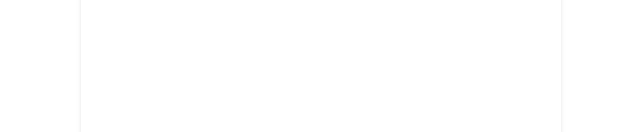
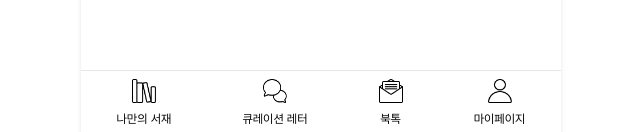
Before and after one commit to SSAFY-BOOKKOO/backend, a React (Vite) app in the folder frontend/: page /curation/receive in a window 1280 px wide. Shown: the part 665-797 px from the top of the page, without its empty margins (319-959 px from the left). Built offline with nearby package versions, Linux system fonts and the light colour scheme.

Commit message:
design : 바텀탭 하단 고정

```diff
--- a/frontend/src/App.jsx
+++ b/frontend/src/App.jsx
@@ -1,8 +1,6 @@
-import React from 'react'; // eslint-disable-line no-unused-vars
 import { Outlet } from 'react-router-dom';
-// import BackButton from './components/@common/Back';
 import Header from './components/Layout/Header';
-import Footer from './components/Layout/Footer';
+import BottomTab from './components/Layout/BottomTab';
 import Main from './components/Layout/Main';
 
 const App = () => {
@@ -10,6 +8,7 @@ const App = () => {
     <Main>
       <Header />
       <Outlet />
+      <BottomTab />
     </Main>
   );
 };
--- /dev/null
+++ b/frontend/src/components/Layout/BottomTab.jsx
@@ -0,0 +1,35 @@
+import React from 'react';
+import { NavLink } from 'react-router-dom';
+
+import community from '@assets/icons/community.png';
+import curation from '@assets/icons/curation.png';
+import library from '@assets/icons/library.png';
+import myPage from '@assets/icons/mypage.png';
+
+const navItems = [
+  { path: '/library', icon: library, label: '나만의 서재' },
+  { path: '/curation/receive', icon: community, label: '큐레이션 레터' },
+  { path: '/community', icon: curation, label: '북톡' },
+  { path: '/mypage', icon: myPage, label: '마이페이지' },
+];
+
+const BottomTab = () => {
+  return (
+    <div className='flex justify-around items-center py-2 bg-white border-t fixed bottom-0 w-full max-w-[480px]'>
+      {' '}
+      {navItems.map((item, index) => (
+        <NavLink
+          key={index}
+          to={item.path}
+          className='flex flex-col items-center cursor-pointer'
+          activeClassName='text-blue-500'
+        >
+          <img src={item.icon} alt={item.label} className='w-6 h-6 mb-2' />
+          <span className='text-xs'>{item.label}</span>
+        </NavLink>
+      ))}
+    </div>
+  );
+};
+
+export default BottomTab;
--- a/frontend/src/components/Layout/Footer.jsx
+++ /dev/null
@@ -1,46 +0,0 @@
-import React from 'react';
-import { useNavigate } from 'react-router-dom';
-
-import community from '@assets/icons/community.png';
-import curation from '@assets/icons/curation.png';
-import library from '@assets/icons/library.png';
-import myPage from '@assets/icons/mypage.png';
-
-const Footer = () => {
-  const navigate = useNavigate();
-
-  const navigateTo = path => {
-    navigate(path);
-  };
-
-  return (
-    <div className='flex justify-around items-center py-2.5 bg-white border-t'>
-      <img
-        src={library}
-        alt='library'
-        className='cursor-pointer w-8 h-8'
-        onClick={() => navigateTo('/')}
-      />
-      <img
-        src={community}
-        alt='community'
-        className='cursor-pointer w-8 h-8'
-        onClick={() => navigateTo('/community')}
-      />
-      <img
-        src={curation}
-        alt='curation'
-        className='cursor-pointer w-8 h-8'
-        onClick={() => navigateTo('/curation')}
-      />
-      <img
-        src={myPage}
-        alt='mypage'
-        className='cursor-pointer w-8 h-8'
-        onClick={() => navigateTo('/mypage')}
-      />
-    </div>
-  );
-};
-
-export default Footer;
```
